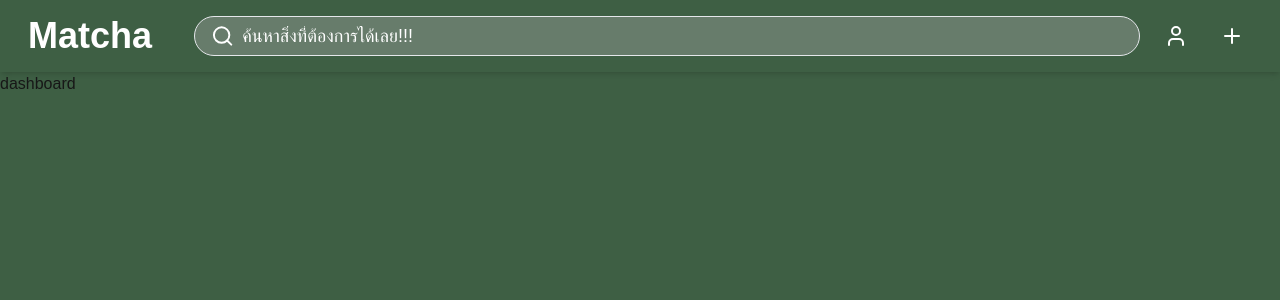
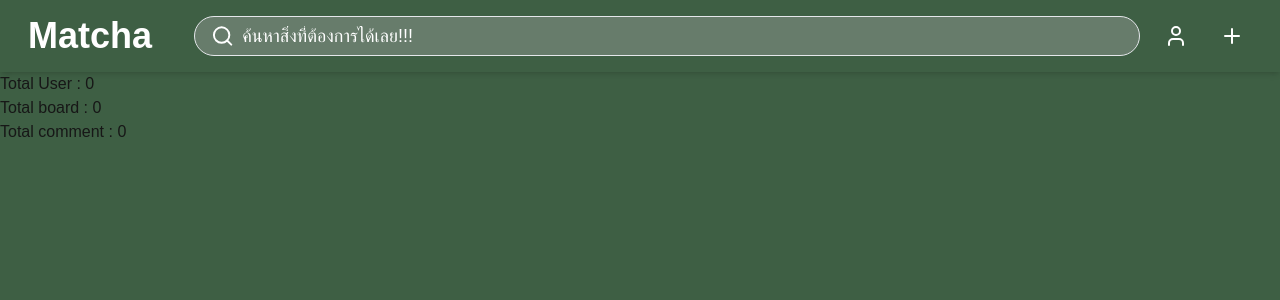
Before and after one commit to Kubnong/Matcha-Board, a Next.js app: page /admin in a window 1280 px wide. Shown: the top 300 px of the page. Built offline with nearby package versions, Linux system fonts and the light colour scheme; no server answers; the database is empty.

Commit message:
[Add] dashboard page for admin(no tailwind)

```diff
--- a/src/app/admin/page.tsx
+++ b/src/app/admin/page.tsx
@@ -1,5 +1,47 @@
-export default function Dashboard() {
+import { createClient } from "@/lib/supabase/server"
+import { redirect } from 'next/navigation'
+
+export default async function Page() {
+  const supabase = await createClient()
+
+  const { data: users , error: getUsersError } = await supabase
+    .from('users')
+    .select('*')
+
+  if(getUsersError) {
+    console.log('Error',getUsersError)
+    redirect('/error')
+  }
+
+  const { data: boards , error: getBoardsError } = await supabase
+    .from('board')
+    .select('*')
+
+  if(getBoardsError) {
+    console.log('Error',getBoardsError)
+    redirect('/error')
+  }
+
+  const { data: comments , error: getCommentsError } = await supabase
+    .from('comment')
+    .select('*')
+
+  if(getCommentsError) {
+    console.log('Error',getCommentsError)
+    redirect('/error')
+  }
+
   return (
-    <div>dashboard</div>
+    <div>
+      <div>
+        Total User : {users.length}
+      </div>
+      <div>
+        Total board : {boards.length}
+      </div>
+      <div>
+        Total comment : {comments.length}
+      </div>
+    </div>
   )
 }
--- a/src/middleware.tsx
+++ b/src/middleware.tsx
@@ -8,7 +8,6 @@ export async function middleware(request: NextRequest) {
     if(error || !user) {
         return NextResponse.redirect(new URL('/login', request.url))
     }
-    console.log(user)
 
     const { data: adminData, error: adminError } = await supabase
         .from('admins')
```
